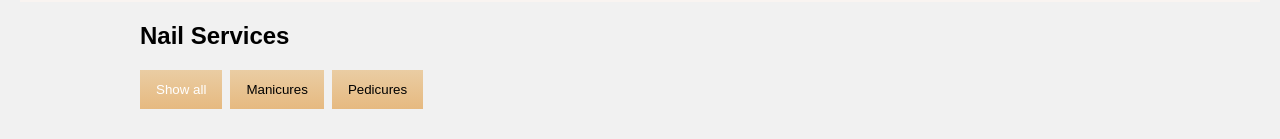
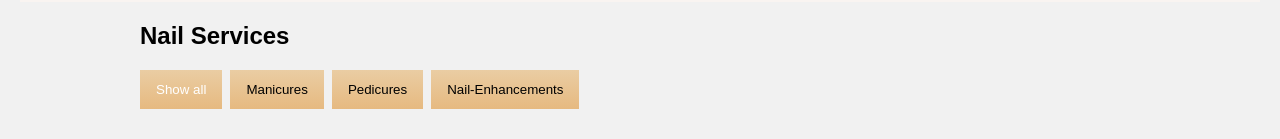
Before and after one commit to mickey55679/kt-artistry, a React (Create React App) app: page /Services in a window 1280 px wide. Shown: the part 192-331 px from the top of the page. Built offline with nearby package versions, Linux system fonts and the light colour scheme.

Commit message:
wip updates to categories and buttons

```diff
--- /dev/null
+++ b/src/components/Login.js
@@ -0,0 +1,8 @@
+function Login() {
+  return (
+    <div className="home">
+
+    </div>
+  );
+}
+export default Login;
--- a/src/components/Services.js
+++ b/src/components/Services.js
@@ -35,7 +35,7 @@ function Services({ addToCart, removeFromCart }) {
      {
        id: uuidv4(),
        category: "manicures",
-       image: '',
+       image: "",
        title: "GelX fill",
        description: "",
        price: "",
@@ -45,7 +45,7 @@ function Services({ addToCart, removeFromCart }) {
      {
        id: uuidv4(),
        category: "manicures",
-       image: '',
+       image: "",
        title: "Gelx Nails fullset",
        description: "",
        price: "",
@@ -55,7 +55,7 @@ function Services({ addToCart, removeFromCart }) {
      {
        id: uuidv4(),
        category: "manicures",
-       image: '',
+       image: "",
        title: "Manicure",
        description: "",
        price: "",
@@ -65,19 +65,18 @@ function Services({ addToCart, removeFromCart }) {
      {
        id: uuidv4(),
        category: "manicures",
-       image: '',
+       image: "",
        title: "Polish Change",
        description: "",
        price: "",
        onAddToCart: addToCart,
        removeFromCart: removeFromCart,
      },
-
      //      Pedicures:
      {
        id: uuidv4(),
        category: "pedicures",
-       image: '',
+       image: "",
        title: "Deluxe Pedicure with Gel/Shellac",
        description: "",
        price: "",
@@ -87,7 +86,7 @@ function Services({ addToCart, removeFromCart }) {
      {
        id: uuidv4(),
        category: "pedicures",
-       image: '',
+       image: "",
        title: "Basic Pedicure with Gel/Shellac",
        description: "",
        price: "",
@@ -97,7 +96,7 @@ function Services({ addToCart, removeFromCart }) {
      {
        id: uuidv4(),
        category: "pedicures",
-       image: '',
+       image: "",
        title: "KT pedicure",
        description: "",
        price: "",
@@ -107,7 +106,7 @@ function Services({ addToCart, removeFromCart }) {
      {
        id: uuidv4(),
        category: "pedicures",
-       image: '',
+       image: "",
        title: "Deluxe pedicure",
        description: "",
        price: "",
@@ -117,7 +116,7 @@ function Services({ addToCart, removeFromCart }) {
      {
        id: uuidv4(),
        category: "pedicures",
-       image: '',
+       image: "",
        title: "Basic Pedicure",
        description: "",
        price: "",
@@ -125,7 +124,17 @@ function Services({ addToCart, removeFromCart }) {
        removeFromCart: removeFromCart,
      },
 
-     // Nail Enhancements:
+     // Nail-Enhancements:
+     {
+       id: uuidv4(),
+       category: "Nail-Enhancements",
+       image: "",
+       title: "Ombre Nails with extensions",
+       description: "",
+       price: "",
+       onAddToCart: addToCart,
+       removeFromCart: removeFromCart,
+     },
 
      // Ombre Nails with extensions
      // Ombre Dipping Powder on Natural Nails
@@ -176,6 +185,14 @@ function Services({ addToCart, removeFromCart }) {
         >
           Pedicures
         </button>
+        <button
+          onClick={() => filterSelection("Nail-Enhancements")}
+          className={`btn ${
+            activeFilter === "Nail-Enhancements" ? "active" : ""
+          }`}
+        >
+          Nail-Enhancements
+        </button>
       </div>
       <div className="row">
         {serviceData.map((item) => {
--- a/src/components/index.js
+++ b/src/components/index.js
@@ -5,6 +5,7 @@ import Services from './Services'
 import Footer from './Footer';
 import Slideshow from './Slideshow';
 import Checkout from './Checkout'
+import Login from './Login';
 
 
-export {Home, About, Navbar, Services, Footer, Slideshow, Checkout}
+export {Home, About, Navbar, Services, Footer, Slideshow, Checkout, Login}
```
